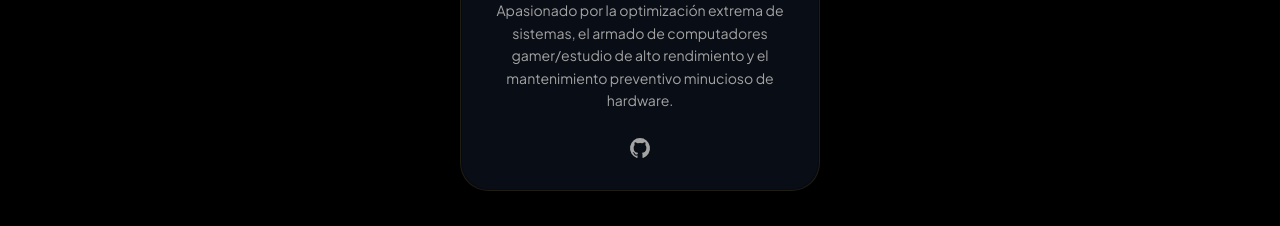
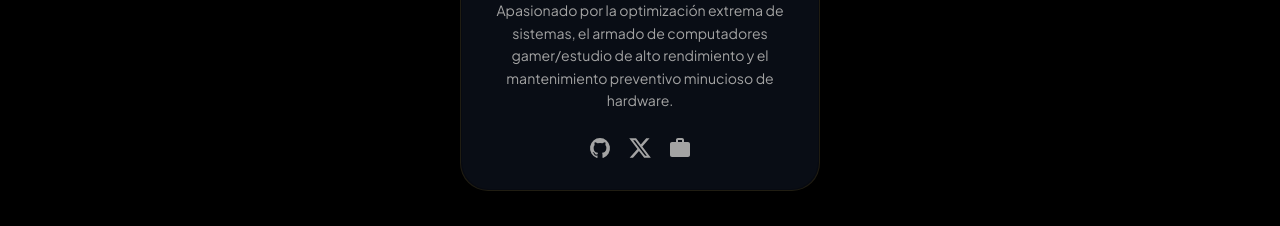
Before and after one commit to Miuted-wakeup/PC-service, a React (Vite) app: page / in a window 1280 px wide. Shown: the part 8880-9106 px from the top of the page. Built offline with nearby package versions, Linux system fonts and the light colour scheme.

Commit message:
UI: Agregar enlaces de X (Twitter) y Portafolio a la sección Quién Soy

```diff
--- a/src/components/AboutMe.jsx
+++ b/src/components/AboutMe.jsx
@@ -51,9 +51,19 @@ const AboutMe = () => {
             </p>
 
             <div className="about-card__socials">
-              <a href="https://github.com/Miuted-wakeup" aria-label="GitHub" target="_blank" rel="noopener noreferrer">
+              <a href="https://github.com/Miuted-wakeup" aria-label="GitHub" title="GitHub" target="_blank" rel="noopener noreferrer">
                 <svg className="social-icon" fill="currentColor" viewBox="0 0 24 24">
                   <path fillRule="evenodd" d="M12.006 2a9.847 9.847 0 0 0-6.484 2.44 10.32 10.32 0 0 0-3.393 6.17 10.48 10.48 0 0 0 1.317 6.955 10.045 10.045 0 0 0 5.4 4.418c.504.095.683-.223.683-.494 0-.245-.01-1.052-.014-1.908-2.78.62-3.366-1.21-3.366-1.21a2.711 2.711 0 0 0-1.11-1.5c-.907-.637.07-.621.07-.621.317.044.62.163.885.346.266.183.487.426.647.71.135.253.318.476.538.655a2.079 2.079 0 0 0 2.37.196c.045-.52.27-1.006.635-1.37-2.219-.259-4.554-1.138-4.554-5.07a4.022 4.022 0 0 1 1.031-2.75 3.77 3.77 0 0 1 .096-2.713s.839-.275 2.749 1.05a9.26 9.26 0 0 1 5.004 0c1.906-1.325 2.74-1.05 2.74-1.05.37.858.406 1.828.101 2.713a4.017 4.017 0 0 1 1.029 2.75c0 3.939-2.339 4.805-4.564 5.058a2.471 2.471 0 0 1 .679 1.897c0 1.372-.012 2.477-.012 2.814 0 .272.18.592.687.492a10.05 10.05 0 0 0 5.388-4.421 10.473 10.473 0 0 0 1.313-6.948 10.32 10.32 0 0 0-3.39-6.165A9.847 9.847 0 0 0 12.007 2Z" clipRule="evenodd" />
+                </svg>
+              </a>
+              <a href="https://x.com/muted_wakeup" aria-label="X (Twitter)" title="X (Twitter)" target="_blank" rel="noopener noreferrer">
+                <svg className="social-icon" fill="currentColor" viewBox="0 0 24 24">
+                  <path d="M18.244 2.25h3.308l-7.227 8.26 8.502 11.24H16.17l-5.214-6.817L4.99 21.75H1.68l7.73-8.835L1.254 2.25H8.08l4.713 6.231zm-1.161 17.52h1.833L7.084 4.126H5.117z"/>
+                </svg>
+              </a>
+              <a href="https://portafolio-tan-five-55.vercel.app" aria-label="Portafolio" title="Ver Portafolio" target="_blank" rel="noopener noreferrer">
+                <svg className="social-icon" fill="currentColor" viewBox="0 0 24 24">
+                  <path d="M20 6h-4V4c0-1.11-.89-2-2-2h-4c-1.11 0-2 .89-2 2v2H4c-1.11 0-1.99.89-1.99 2L2 19c0 1.11.89 2 2 2h16c1.11 0 2-.89 2-2V8c0-1.11-.89-2-2-2zm-6 0h-4V4h4v2z"/>
                 </svg>
               </a>
             </div>
```
